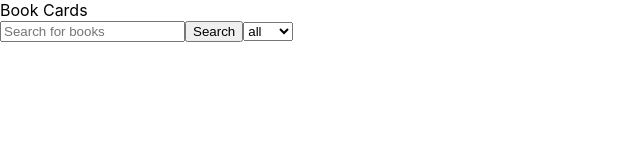
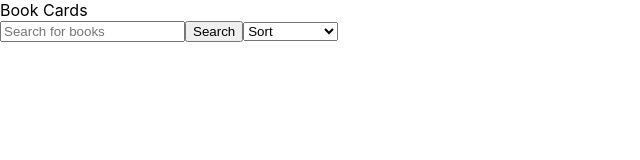
Before and after one commit to NikaDarab/Google-Book-Search, a React (Create React App) app: page / in a window 1280 px wide. Shown: the top 160 px of the page, without its empty margins (0-640 px from the left). Built offline with nearby package versions, Linux system fonts and the light colour scheme.

Commit message:
filters are working

```diff
--- a/src/Books.js
+++ b/src/Books.js
@@ -8,17 +8,18 @@ export default class Books extends Component {
     this.state = {
       books: [],
       searchField: "",
-      err: null
+      err: null,
+      sort: '',
     };
   }
-//
 handleSubmit=(e)=> {
     e.preventDefault();
-    let url = `https://www.googleapis.com/books/v1/volumes?q=${this.state.searchField}&key=AIzaSyDl7p4DIfhrx-AkMUIWpzmR48-v1Kdr4W0`
+    let url = `https://www.googleapis.com/books/v1/volumes?q=${this.state.searchField}&filter=${this.state.sort}&key=AIzaSyDl7p4DIfhrx-AkMUIWpzmR48-v1Kdr4W0`
     fetch(url)
     .then(res => res.json())
     .then((data) => {
         console.log(data)
+        const cleanedData= this.cleanData(data)
         this.setState({
             books : [...data.items]
         })
@@ -31,13 +32,35 @@ handleSearch = (e) => {
     })
 }
 
+handleFilter = (e) => {
+    console.log(e.target.value)
+ this.setState({
+     sort : e.target.value
+ })
+}
+
+cleanData = (data) => {
+const cleanedData =  data.items.map((book)=> {
+    if(book.saleInfo.hasOwnProperty('isEbook')=== false) {
+    book.saleInfo['isEbook'] = 'false';
+    } else if(book.volumeInfo.hasOwnProperty('imageLinks')=== false) {
+        book.volumeInfo['imageLinks'] = {thumbnail : "https://www.ccrharrow.org/Images/content/953/741209.pg"}
+    }
+
+    return book;
+})
+return cleanedData;
+}
+
   render() {
-      console.log(this.state)
       return (
         <>
           <Search
            handleSubmit={this.handleSubmit}
-           handleSearch={this.handleSearch}/>
+           handleSearch={this.handleSearch}
+           handleFilter={this.handleFilter}
+           handleType = {this.handleType}
+           />
           <BookList books = {this.state.books}/>
         </>
       );
--- a/src/Search.js
+++ b/src/Search.js
@@ -10,10 +10,13 @@ const Search = (props) =>{
                 Search
             </button>
 
-            <select>
-                <option value="sort">all</option>
-                <option value="free">Free</option>
-                <option value = "paid">Paid</option>
+            <select defaultValue='Sort' onChange={props.handleFilter}>
+                <option disabled value="Sort">Sort</option>
+                <option value="partial">partial</option>
+                <option value = "full">full</option>
+                <option value = "free-ebooks">free-ebooks</option>
+                <option value = "paid-ebooks">paid-ebooks</option>
+                <option value = "paid-ebooks">ebooks</option>
             </select>
             </form>
             </div>
```
Also changed, not shown: 1 other file (tests, documents, lock files or other folders).
